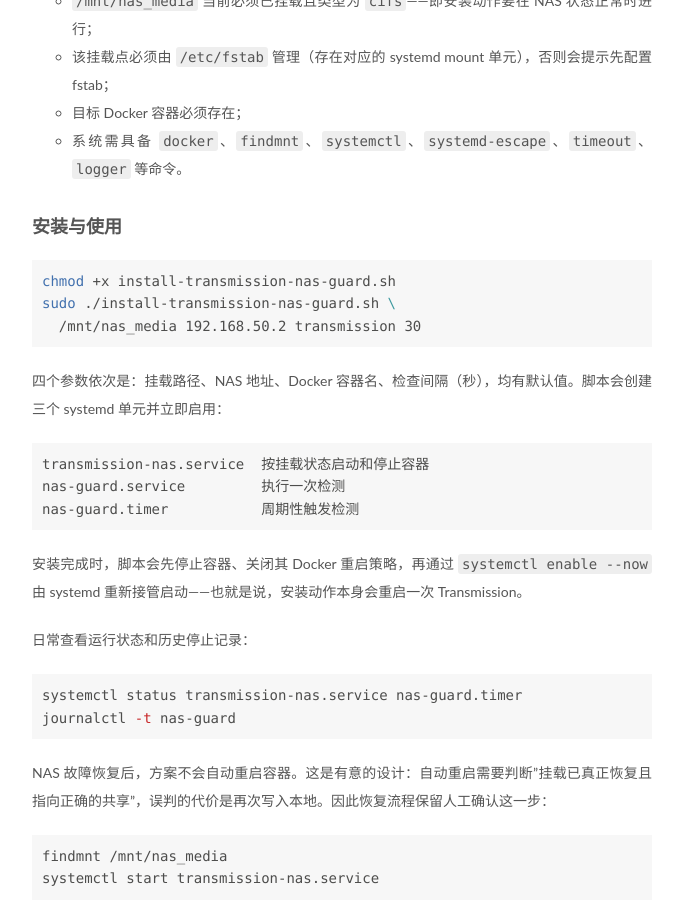
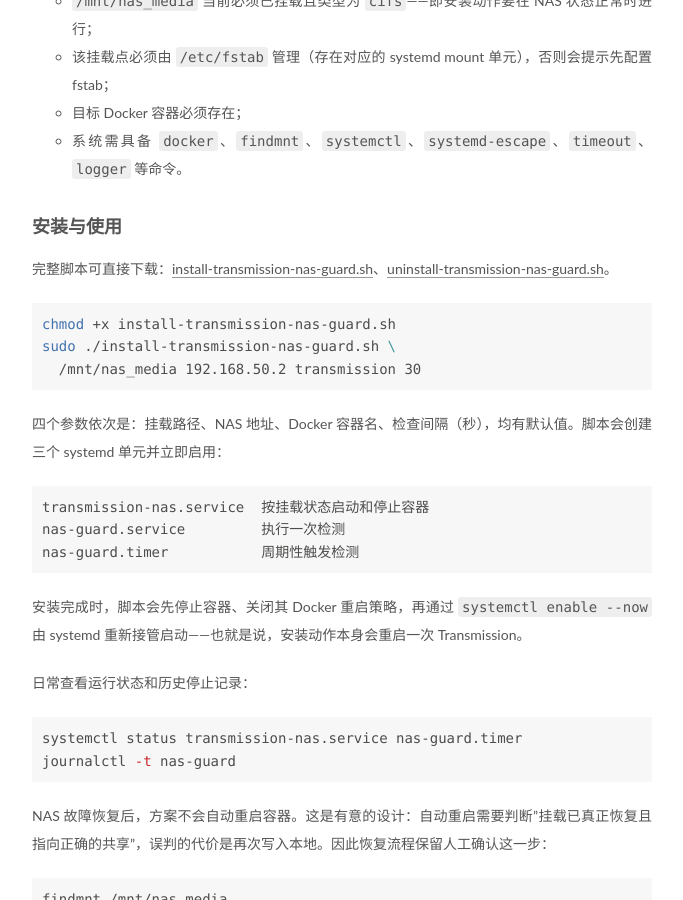
Before and after one commit to ibosong/ibosong.github.io, a Jekyll site: the page built from _posts/2026-07-13-pve-nas-transmission-bootdisk-troubleshooting.md, in a window 1280 px wide and 900 px high, scrolled down 5706 px. Shown: the whole window, without its empty margins (428-1111 px from the left). Built offline with Jekyll 4.4.1, drawn with Linux system fonts in a browser that asks for light colours.

Commit message:
Publish NAS guard scripts and link them from the post
Scripts live in assets/scripts/; .gitattributes pins *.sh to LF so
they stay executable on Linux after download.

Co-Authored-By: Claude Fable 5 <noreply@anthropic.com>

````diff
--- a/_posts/2026-07-13-pve-nas-transmission-bootdisk-troubleshooting.md
+++ b/_posts/2026-07-13-pve-nas-transmission-bootdisk-troubleshooting.md
@@ -230,6 +230,8 @@ NAS 的 TCP 445 端口是否可达（5 秒超时）
 
 ### 安装与使用
 
+完整脚本可直接下载：[install-transmission-nas-guard.sh](/assets/scripts/install-transmission-nas-guard.sh)、[uninstall-transmission-nas-guard.sh](/assets/scripts/uninstall-transmission-nas-guard.sh)。
+
 ```bash
 chmod +x install-transmission-nas-guard.sh
 sudo ./install-transmission-nas-guard.sh \
````
Also changed, not shown: 3 other files.
